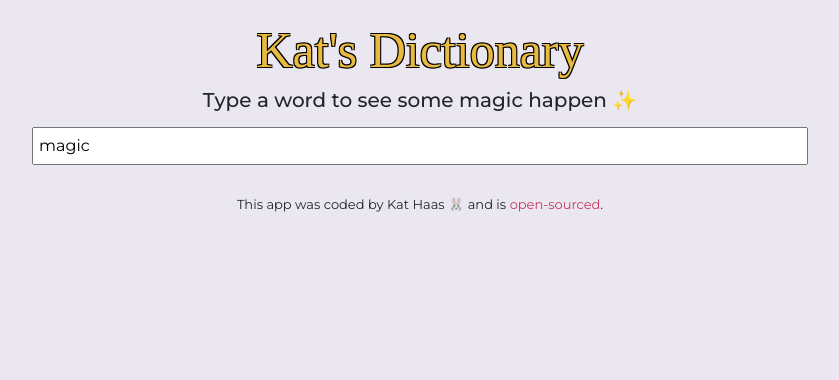
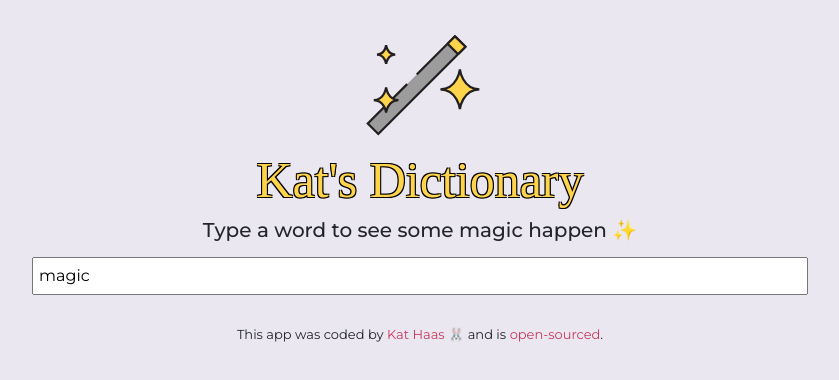
Before and after one commit to haka1013/dictionary-app, a React (Create React App) app: page / in a window 1280 px wide. Shown: the top 380 px of the page, without its empty margins (220-1059 px from the left). Built offline with nearby package versions, Linux system fonts and the light colour scheme; no server answers; a web font is replaced by a local one.

Commit message:
Finishing css-touches

```diff
--- a/src/App.css
+++ b/src/App.css
@@ -9,7 +9,7 @@
 .App h1 {
   text-align: center;
   font-size: 50px;
-  color: #e8ba40;
+  color: #ffd44d;
   text-shadow: -1px 1px 0 #000, 1px 1px 0 #000, 1px -1px 0 #000,
     -1px -1px 0 #000;
   font-family: "Aoboshi One", serif;
@@ -29,3 +29,10 @@
   text-decoration: none;
   color: #c7395f;
 }
+
+.App header img {
+  max-width: 150px;
+  display: block;
+  margin: 0 auto;
+  margin-top: -20px;
+}
--- a/src/App.js
+++ b/src/App.js
@@ -6,13 +6,24 @@ export default function App() {
   return (
     <div className="App">
       <div className="container">
+        <header>
+          <img src="magic_wand.svg" alt="magic wand" />
+        </header>
         <main>
           <h1>Kat's Dictionary</h1>
           <h5>Type a word to see some magic happen ✨</h5>
           <Dictionary />
         </main>
         <footer>
-          This app was coded by Kat Haas 🐰 and is{" "}
+          This app was coded by{" "}
+          <a
+            href="https://www.linkedin.com/in/katharina-haas-283675174/"
+            rel="noreferrer"
+            target="blank"
+          >
+            Kat Haas
+          </a>{" "}
+          🐰 and is{" "}
           <a
             href="https://github.com/haka1013/dictionary-app"
             rel="noreferrer"
```
Also changed, not shown: public/magic_wand.svg (added).
